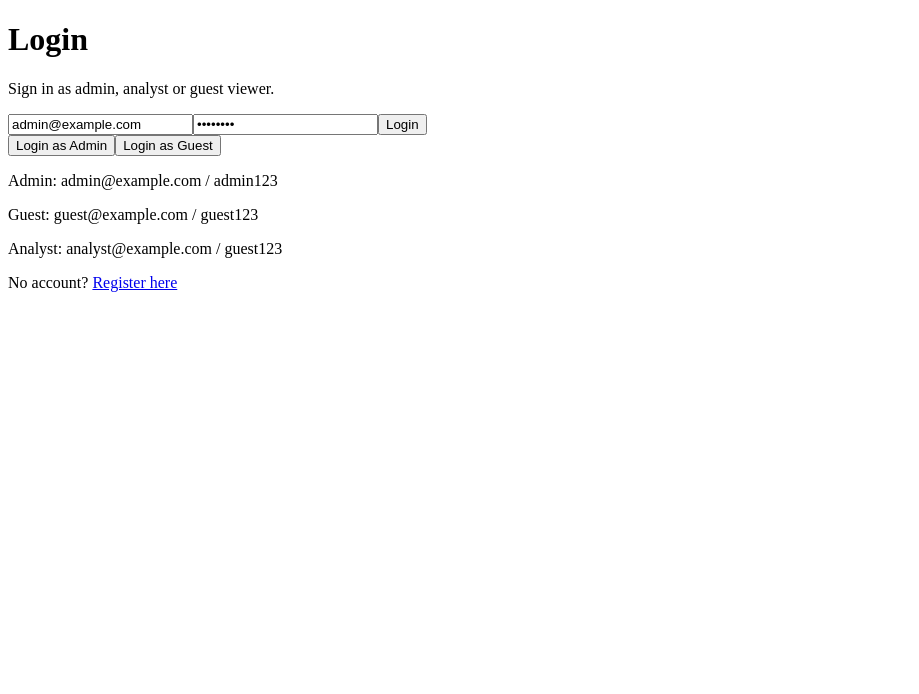
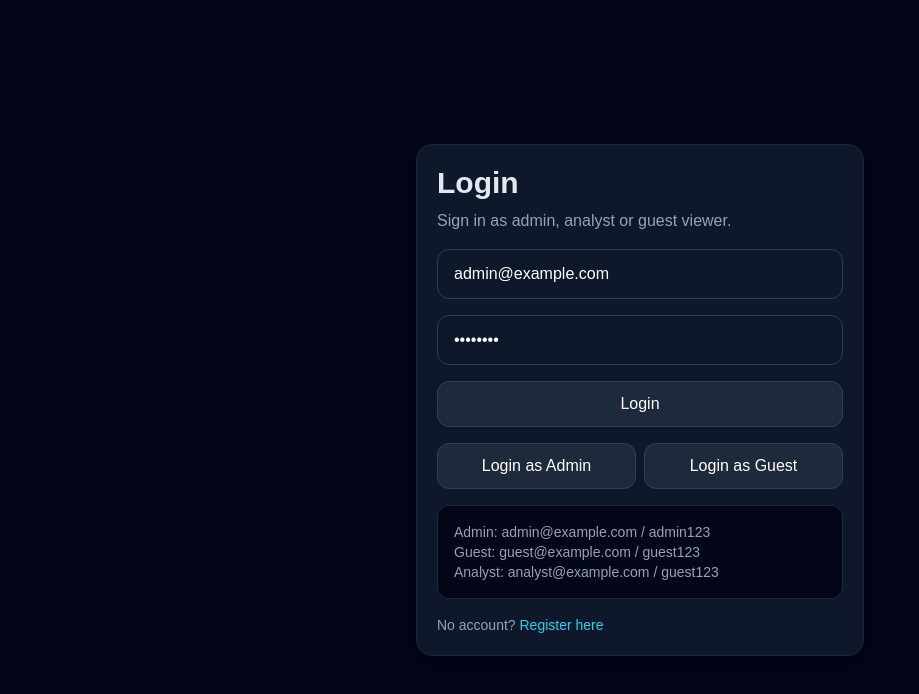
Before and after one commit to elab-development/github_activity_dashboard_0576, a Next.js app in the folder frontend/: page /login in a window 1280 px wide. Shown: the top 694 px of the page, without its empty margins (0-919 px from the left). Built offline with nearby package versions, Linux system fonts and the light colour scheme; no server answers.

Commit message:
added frontend layout

```diff
--- /dev/null
+++ b/frontend/src/app/globals.css
@@ -0,0 +1,31 @@
+@tailwind base;
+@tailwind components;
+@tailwind utilities;
+
+:root {
+  color-scheme: dark;
+}
+
+html,
+body {
+  margin: 0;
+  padding: 0;
+  background: #020617;
+  color: #e2e8f0;
+  font-family: Arial, Helvetica, sans-serif;
+}
+
+* {
+  box-sizing: border-box;
+}
+
+a {
+  color: inherit;
+  text-decoration: none;
+}
+
+.container-app {
+  max-width: 1200px;
+  margin: 0 auto;
+  padding: 24px;
+}
--- /dev/null
+++ b/frontend/src/app/layout.tsx
@@ -0,0 +1,18 @@
+import './globals.css';
+
+export const metadata = {
+  title: 'GitHub Activity Dashboard',
+  description: 'Open-source JS GitHub Activity Dashboard',
+};
+
+export default function RootLayout({
+  children,
+}: {
+  children: React.ReactNode;
+}) {
+  return (
+    <html lang="en">
+      <body>{children}</body>
+    </html>
+  );
+}
--- /dev/null
+++ b/frontend/src/app/page.tsx
@@ -0,0 +1,5 @@
+import { redirect } from 'next/navigation';
+
+export default function HomePage() {
+  redirect('/login');
+}
```
